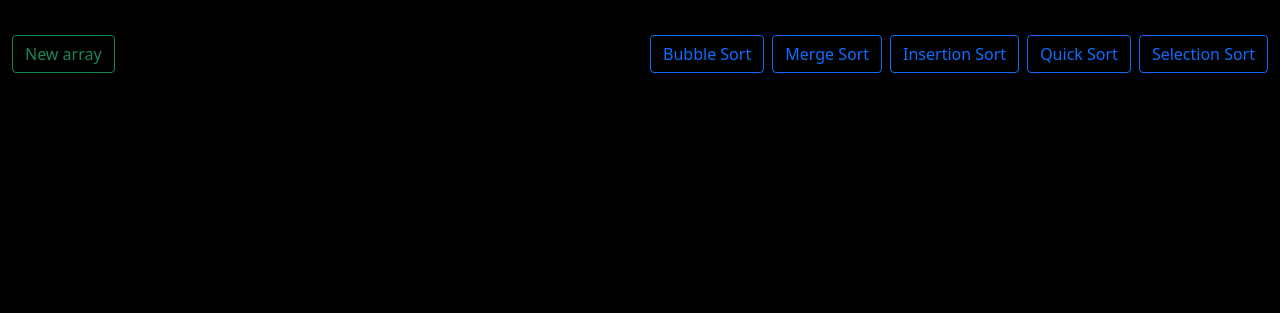
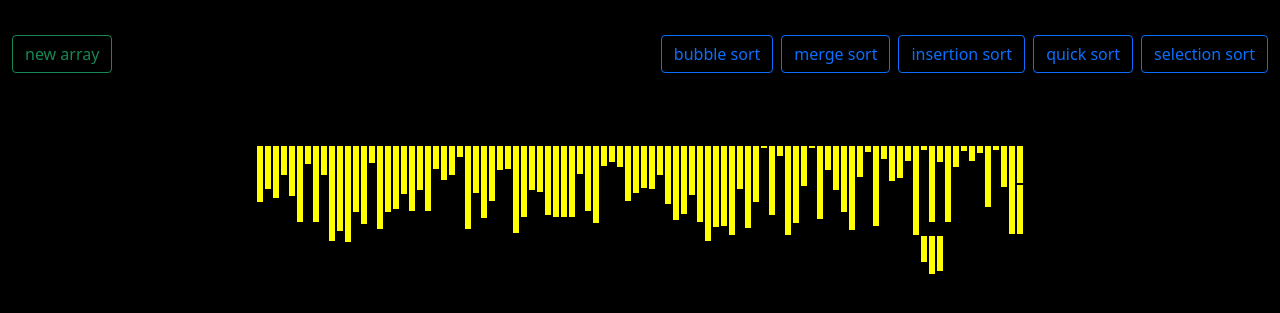
Before and after one commit to vanita13/sortingVisualiser, a plain HTML site: page index.html in a window 1280 px wide. Shown: the part 53-366 px from the top of the page. Drawn offline with nearby package versions, Linux system fonts and the light colour scheme.

Commit message:
bubble sort visualiser

```diff
--- a/index.html
+++ b/index.html
@@ -2,7 +2,13 @@
 <html>
     <head>
         <link href="https://cdn.jsdelivr.net/npm/bootstrap@5.0.0-beta2/dist/css/bootstrap.min.css" rel="stylesheet" integrity="sha384-BmbxuPwQa2lc/FVzBcNJ7UAyJxM6wuqIj61tLrc4wSX0szH/Ev+nYRRuWlolflfl" crossorigin="anonymous">
-
+        <link rel="stylesheet" href="sorting.css"/>
+        <script src = "./jsFiles/bubble.js"></script>
+        <script src = "./jsFiles/insertion.js"></script>
+        <script src = "./jsFiles/merge.js"></script>
+        <script src = "./jsFiles/quick.js"></script>
+        <script src = "./jsFiles/selection.js"></script>
+        <script src = "./jsFiles/sorting.js"></script>
     </head>
     <body style="background-color: black;">
 
@@ -10,19 +16,52 @@
 
         <nav class="navbar navbar-expand-lg text-white ">
             <div class="container-fluid">
-                <input type="button" id="new array" class=" btn btn-outline-success array" value="New array">
+
+                <button  id="array" onclick="myFunction()" class=" btn btn-outline-success array" >new array </button>
                 <div class="d-grid gap-2 d-md-flex justify-content-md-end">
-                    <input type="button" id="bubble" class="btn btn-outline-primary sorting" value="Bubble Sort">
-                    <input type="button" id="merge" class="btn btn-outline-primary sorting" value="Merge Sort">
-                    <input type="button" id="bubble" class="btn btn-outline-primary sorting" value="Insertion Sort">
-                    <input type="button" id="quick" class="btn btn-outline-primary sorting" value="Quick Sort">
-                    <input type="button" id="selection" class="btn btn-outline-primary sorting" value="Selection Sort">
+                    <button id="bubble"  onclick= "bubbleSort()" class="btn btn-outline-primary sorting" >bubble sort </button>
+                    <button id="merge" class="btn btn-outline-primary sorting" >merge sort </button>
+                    <button id="bubble" class="btn btn-outline-primary sorting" >insertion sort</button>
+                    <button id="quick" class="btn btn-outline-primary sorting" >quick sort </button>
+                    <button id="selection" class="btn btn-outline-primary sorting" >selection sort </button>
+
                 </div>
+            </div>
+
 
             </div>
 
         </nav>
+        <div class="center">
+            <div id = "bars" class="flex-container">
 
+            </div>
+        </div>
+
+        <script>
+           myFunction();
+
+            function myFunction() {
+                document.getElementById("bars").innerHTML= '';
+                var array = [];
+                for (let i =0 ;i <100;i++){
+                array.push(Math.floor(Math.random() * 100) + 1);
+                }
+                array.forEach(element => {
+                    var para = document.createElement("div");
+                //para.style.border = "1px solid #ff0000";
+                para.className = "flex-child";
+                para.style.height = element +"px";
+                //para.style.width = "10px";
+                //para.style.padding = "1px";
+                //para.style.margin = "1px";
+                //para.innerText = element;
+
+                document.getElementById("bars").appendChild(para);
+});
+}
+
+        </script>
 
 
 
--- a/jsFiles/bubble.js
+++ b/jsFiles/bubble.js
@@ -0,0 +1,42 @@
+function swap(el1,el2)
+{
+
+    const style1 = window.getComputedStyle(el1);
+    const style2 = window.getComputedStyle(el2);
+
+
+    const transform1 = style1.getPropertyValue("height");
+    const transform2 = style2.getPropertyValue("height");
+
+    el1.style.height = transform2;
+    el2.style.height = transform1;
+
+ }
+ async function bubbleSort(){
+    var x = document.getElementById("bars").querySelectorAll(".flex-child");
+    //console.log(x[0].style.height);
+    var i,j;
+    for( i = 0;i< x.length-1;i++){
+        for( j = 0 ; j< x.length-i-1;j++){
+            // const style1 = window.getComputedStyle(x[j]);
+            // const style2 = window.getComputedStyle(x[j+1]);
+
+
+            // const transform1 = style1.getPropertyValue("height");
+            // const transform2 = style2.getPropertyValue("height");
+            var h1 = parseInt(x[j].style.height.match(/\d/g).join(''));
+            var h2 = parseInt(x[j+1].style.height.match(/\d/g).join(''));
+             if(h1 > h2){
+            //     //x[j+1].innerHTML = "hi";
+                 x[j].style.background="red";
+                 x[j+1].style.background="red";
+                 await new Promise(resolve => setTimeout(() => {resolve(), 200000}));
+                 swap(x[j],x[j+1]);
+                 await new Promise(resolve => setTimeout(() => {resolve(), 200000}));
+                 x[j].style.background="yellow";
+                 x[j+1].style.background="yellow";
+             }
+
+             }
+    }
+ }
--- a/sorting.css
+++ b/sorting.css
@@ -0,0 +1,18 @@
+
+
+.flex-child
+{   width: 6px;
+    float: left;
+    border: 1px solid yellow;
+    background-color: yellow;
+    height: 100%;
+    margin: 1px;
+}
+.center {
+    height: 100%;
+    overflow: auto;
+    margin: auto;
+    width: 60%;
+    height: 100%;
+    padding-top: 5%;
+  }
```
